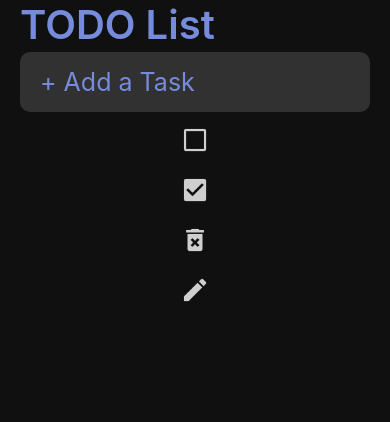
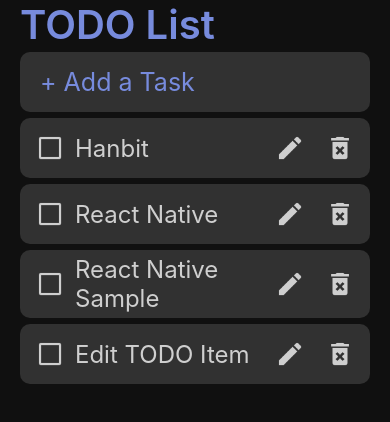
Before and after one commit to SangwooEom/react-native-todo, a React Native app: screen / in a window 390 px wide. Shown: the top 422 px of the page. Built offline with nearby package versions, Linux system fonts and the light colour scheme.

Commit message:
Task Component 완성

```diff
--- a/src/App.tsx
+++ b/src/App.tsx
@@ -1,10 +1,9 @@
 import React, {useState} from 'react';
 import styled, {ThemeProvider} from 'styled-components/native';
 import {theme, Theme} from './theme';
-import {StatusBar, Alert} from 'react-native';
+import {StatusBar, Alert, Dimensions} from 'react-native';
 import Input from './components/Input';
-import {images} from './Images';
-import IconButton from './components/IconButton';
+import Task from './components/Task';
 
 const Container = styled.SafeAreaView<{theme: Theme}>`
   flex: 1;
@@ -21,7 +20,13 @@ const Title = styled.Text<{theme: Theme}>`
   margin: 0px 20px;
 `;
 
+const List = styled.ScrollView<{width: number}>`
+  flex: 1;
+  width: ${props => props.width - 40}px;
+`;
+
 export default function App() {
+  const width = Dimensions.get('window').width;
   const [newTask, setNewTask] = useState('');
 
   const _addTask = () => {
@@ -47,10 +52,12 @@ export default function App() {
           onChangeText={_handleTextChange}
           onSubmitEditing={_addTask}
         />
-        <IconButton type={images.uncompleted} />
-        <IconButton type={images.completed} />
-        <IconButton type={images.delete} />
-        <IconButton type={images.update} />
+        <List width={width}>
+          <Task text="Hanbit" />
+          <Task text="React Native" />
+          <Task text="React Native Sample" />
+          <Task text="Edit TODO Item" />
+        </List>
       </Container>
     </ThemeProvider>
   );
--- /dev/null
+++ b/src/components/Task.tsx
@@ -0,0 +1,33 @@
+import React from 'react';
+import styled from 'styled-components/native';
+import IconButton from './IconButton';
+import {images} from '../Images';
+import {Theme} from '../theme';
+
+const Container = styled.View<{theme: Theme}>`
+  flex-direction: row;
+  align-items: center;
+  background-color: ${props => props.theme.itemBackground};
+  border-radius: 10px;
+  padding: 5px;
+  margin: 3px 0px;
+`;
+
+const Contents = styled.Text<{theme: Theme}>`
+  flex: 1;
+  font-size: 24px;
+  color: ${props => props.theme.text};
+`;
+
+const Task = ({text}: {text: string}) => {
+  return (
+    <Container>
+      <IconButton type={images.uncompleted} />
+      <Contents>{text}</Contents>
+      <IconButton type={images.update} />
+      <IconButton type={images.delete} />
+    </Container>
+  );
+};
+
+export default Task;
```
